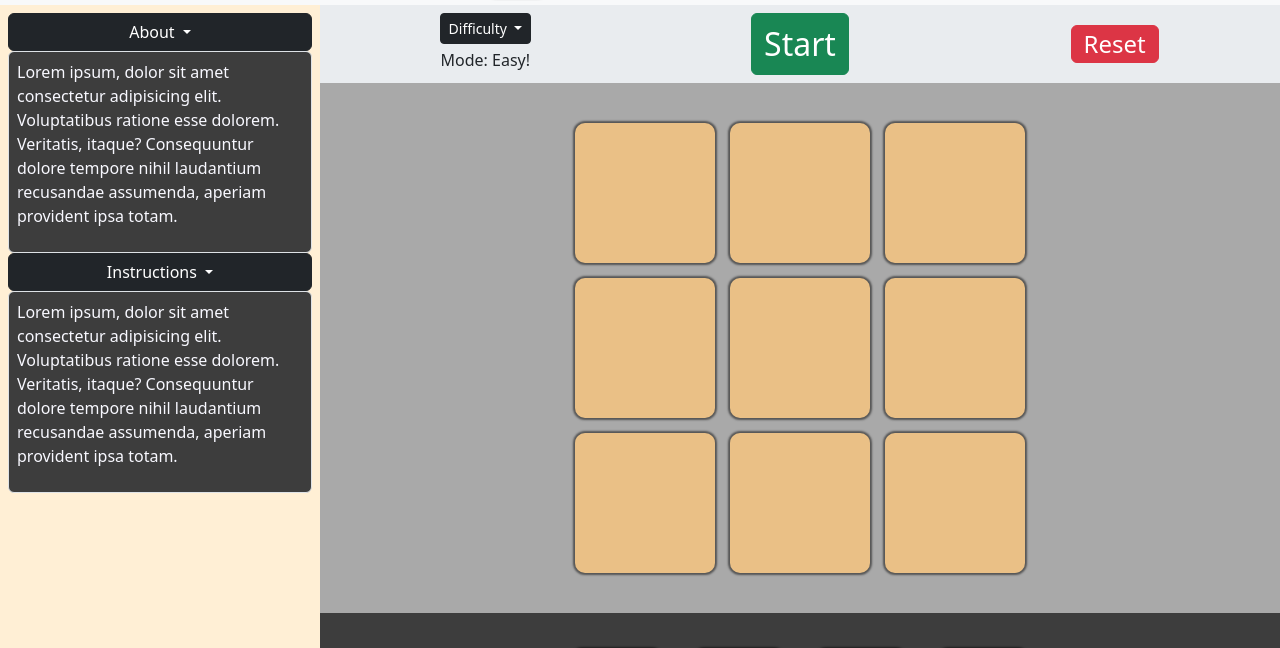
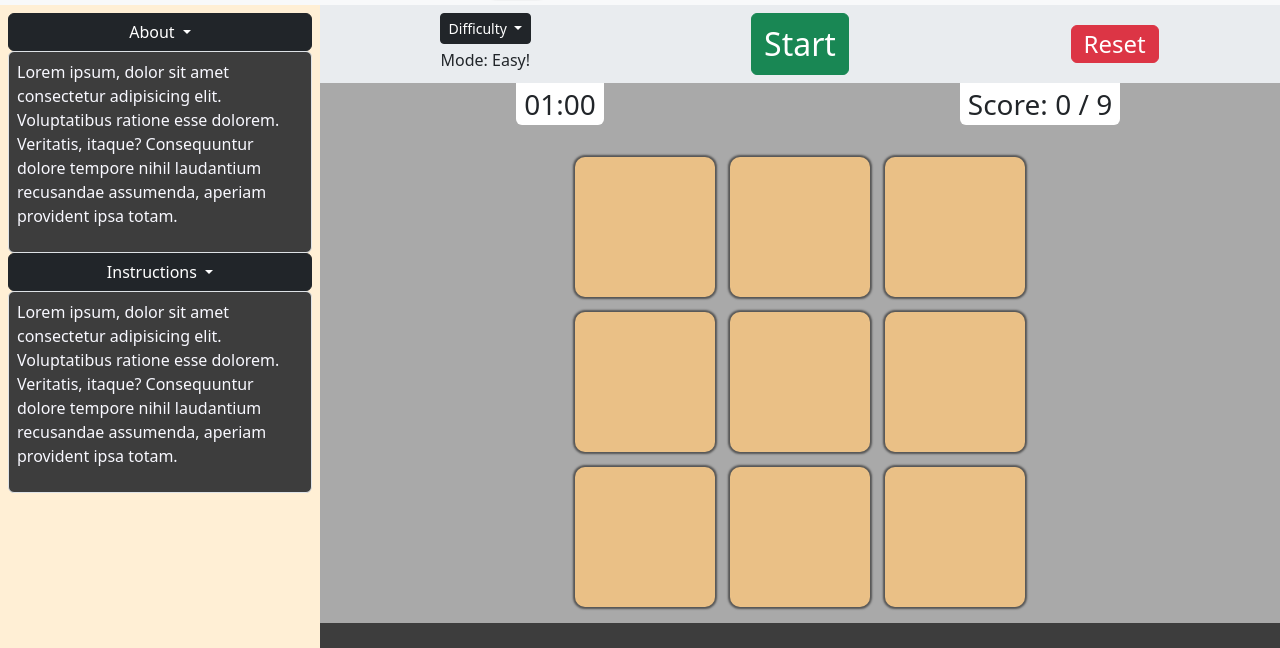
Before and after one commit to DanHodgson12/Match-a-Tile, a plain HTML site: page game.html in a window 1280 px wide. Shown: the part 71-719 px from the top of the page. Drawn offline with nearby package versions, Linux system fonts and the light colour scheme.

Commit message:
Added a Timer and Score area above the computer tiles

```diff
--- a/game.html
+++ b/game.html
@@ -192,11 +192,29 @@
 
           <!-- Computer Area -->
           <div id="computer-area" class="container-fluid p-0">
-            <div class="row m-0 py-4">
 
-              <div class="col-2"></div>
+            <div class="row m-0 p-0">
 
-                <div class="col-8 m-0 my-lg-3 p-0">
+              <div class="col-6">
+                <div id="timer-container" class="text-center d-flex justify-content-center m-0 p-0">
+                  <p id="timer" class="bg-white rounded-bottom px-2 fs-3">01:00</p>
+                  <!-- Use this to adjust countdown timer after user has clicked Start button -->
+                </div>
+              </div>
+
+              <div class="col-6">
+                <div id="score-container" class="text-center d-flex justify-content-center m-0 p-0">
+                  <p class="bg-white rounded-bottom px-2 fs-3">
+                    Score: <span id="score">0 / 9</span>
+                    <!-- Use this to adjust score depending on outcome of game -->
+                  </p>
+                </div>
+              </div>
+
+            </div>
+
+            <div class="row m-0 p-0">
+              <div class="col mx-auto m-0 my-lg-3 p-0">
                 <div id="c-tiles" class="grid-container m-0 p-0">
                   <div class="grid-item tile" id="c-tile-1"></div>
                   <div class="grid-item tile" id="c-tile-2"></div>
@@ -209,10 +227,8 @@
                   <div class="grid-item tile" id="c-tile-9"></div>
                 </div>
               </div>
+            </div>
 
-              <div class="col-2"></div>
-
-            </div>
           </div>
 
           <!-- Player Area -->
```
Lines whose indentation alone changed are shown as unchanged.
